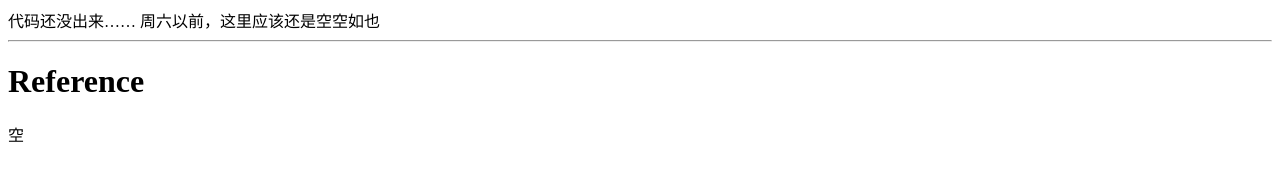
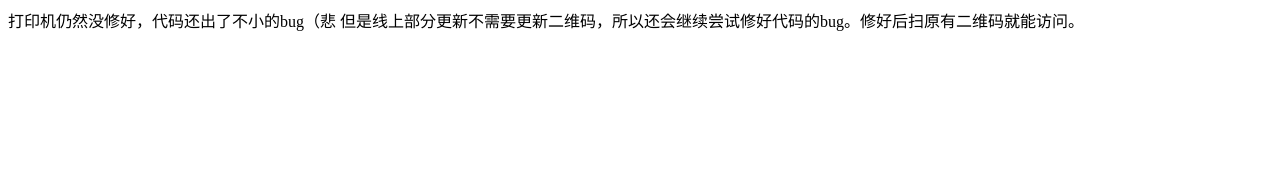
Before and after one commit to yinghaoting/School_Project_On_Tree, a plain HTML site: page docs/index.html in a window 1280 px wide. Drawn offline with Linux system fonts and the light colour scheme.

Commit message:
更新 index.html

```diff
--- a/docs/index.html
+++ b/docs/index.html
@@ -1,11 +1,7 @@
 <!doctype html>
 <html>
   <body>
-    代码还没出来……
-    周六以前，这里应该还是空空如也
-
-    <hr/>
-    <h1>Reference</h1>
-    空
+    打印机仍然没修好，代码还出了不小的bug（悲
+    但是线上部分更新不需要更新二维码，所以还会继续尝试修好代码的bug。修好后扫原有二维码就能访问。
   </body>
 </html>
```
